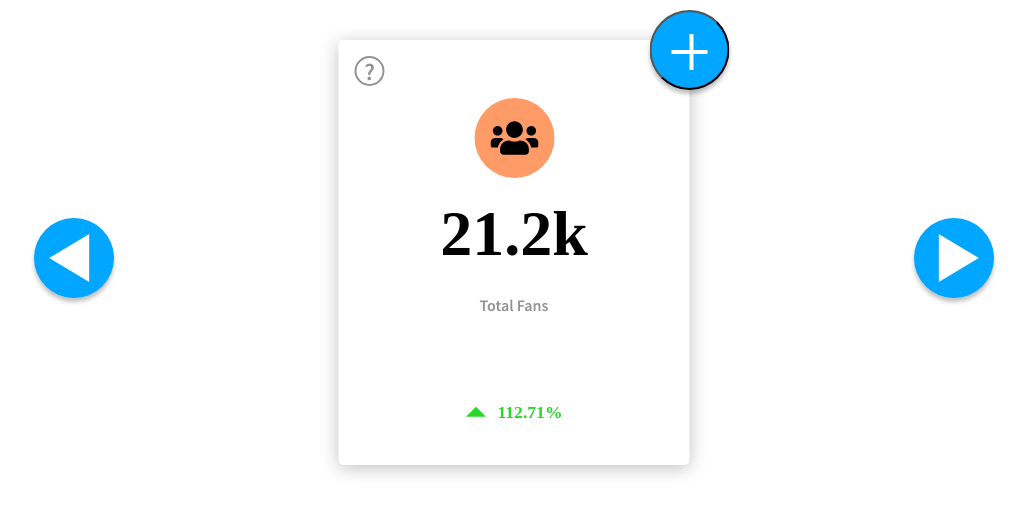
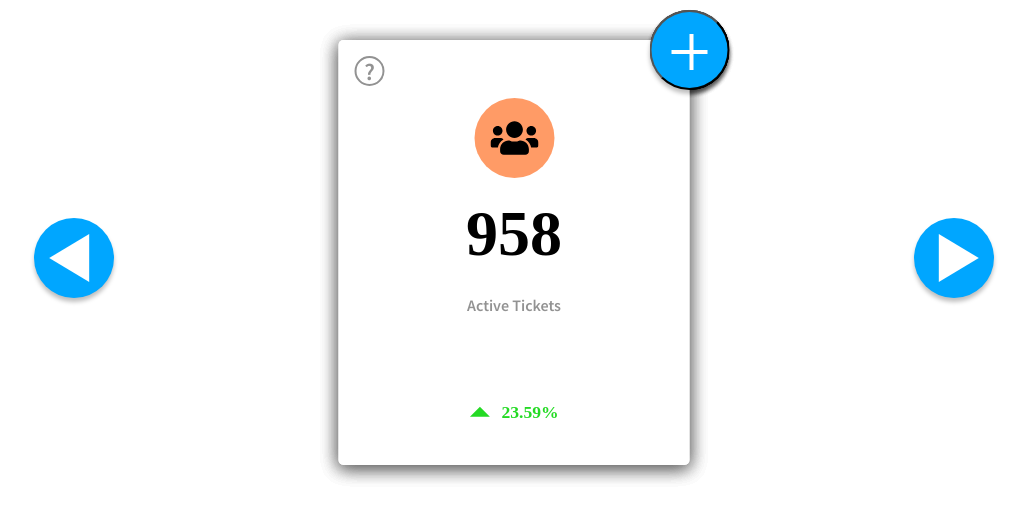
Before and after one commit to codymjarrett/Bandwagon-Fan-Club-Project, a React (Create React App) app: page / in a window 1280 px wide. Shown: the top 520 px of the page, without its empty margins (126-1153 px from the left). Built offline with nearby package versions, Linux system fonts and the light colour scheme.

Commit message:
rethinking somethings here

```diff
--- a/src/App.js
+++ b/src/App.js
@@ -32,11 +32,8 @@ const WidgetWrapper = styled.div`
   height: 500px;
 `;
 function App() {
-  // const [isCurrent, setIsCurrent] = useState(true);
   const [activeCard, setActiveCard] = useState([]);
   const [currentCardIdx, setCurrentCardIdx] = useState(0);
-  const [isCardCurrent, setIsCardCurrent] = useState(false)
-
   const [data, setData] = useState([
     {
       id: 1,
@@ -45,7 +42,7 @@ function App() {
       title: "Total Fans",
       data: "21.2k",
       growthRate: "112.71%",
-      isCurrent: !isCardCurrent
+      // isCurrent: !isCardCurrent
     },
     {
       id: 2,
@@ -54,7 +51,7 @@ function App() {
       title: "Total Events",
       data: "15",
       growthRate: null,
-      isCurrent: isCardCurrent
+      // isCurrent: isCardCurrent
     },
     {
       id: 3,
@@ -63,7 +60,7 @@ function App() {
       title: "Total Sales",
       data: "38.6k",
       growthRate: "34.47%",
-      isCurrent: isCardCurrent
+      // isCurrent: isCardCurrent
     },
     {
       id: 4,
@@ -72,7 +69,7 @@ function App() {
       title: "Active Tickets",
       data: "958",
       growthRate: "23.59%",
-      isCurrent: isCardCurrent
+      // isCurrent: isCardCurrent
     }
   ]);
 
@@ -86,7 +83,10 @@ function App() {
     // const something = data.slice(0, 1);
     // console.log(something);
     // setActiveCard(something);
-    setActiveCard(data)
+    // setActiveCard(data)
+
+
+    console.log(data)
   }, []);
 
   // let cardsRef = useRef();
@@ -101,11 +101,7 @@ function App() {
    const index = resetToVeryBack ? data.length - 1 : currentCardIdx - 1;
 
 
-    activeCard.map((item, idx) => {
-      console.log(this)
-      // const a = this.findIndex(i => i.isCurrent);
-      // console.log(a)
-    })
+
 
 
 
@@ -166,14 +162,13 @@ function App() {
       <ThemeProvider theme={Fonts}>
         <SiteWrapper>
           <WidgetWrapper className="widget-slider">
-            {activeCard.map(({ id, title, svg, data, growthRate, isCurrent }) => (
+            {data.map(({ id, title, svg, data, growthRate }) => (
               <Card
                 key={id}
                 title={title}
                 svg={svg}
                 data={data}
                 growthRate={growthRate}
-                isCurrent={isCurrent}
               />
             ))}
           </WidgetWrapper>
--- a/src/Components/Card.js
+++ b/src/Components/Card.js
@@ -1,7 +1,7 @@
 import React from "react";
 import styled from "styled-components";
 
-import CardContainer from "./CardContainer";
+// import CardContainer from "./CardContainer";
 import Action from "./Action";
 import Helper from "./Helper";
 import Icon from "./Icon";
@@ -17,32 +17,30 @@ const Base = styled.div`
   background-color: ${props => props.theme.$White};
   margin: 2rem auto;
   position: absolute;
-  opacity: 0;
-  display: inline-block;
+  ${'' /* opacity: 1;  */}
+  ${'' /* display: inline-block; */}
   left: 50%;
   transform: translateX(-50%);
 }
 
-  ${({ isActive }) =>
+  ${'' /* ${({ isActive }) =>
     isActive &&
     `
   opacity: 1;
   left: 50%;
   transform: translateX(-50%);
-  `}
+  `} */}
 `;
 
-const Card = ({ title, svg, data, growthRate, isCurrent }) => {
+const Card = ({ title, svg, data, growthRate }) => {
   return (
-    <Base isActive={isCurrent} className={`card ${isCurrent ? 'current' : ""}`}>
-      <CardContainer className="card__container">
+    <Base>
         <Action />
         <Helper />
         <Icon svg={svg}/>
         <Data data={data}/>
         <Title title={title}/>
         <Growth growthRate={growthRate} />
-      </CardContainer>
     </Base>
   );
 };
```
